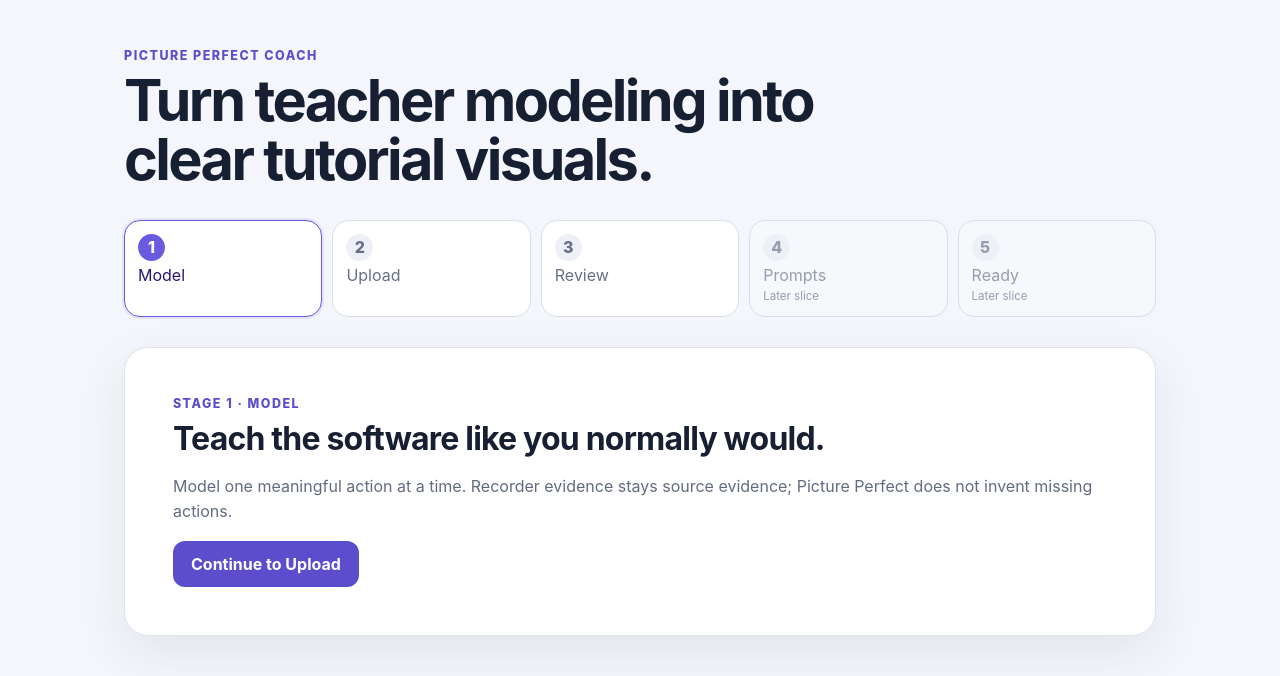
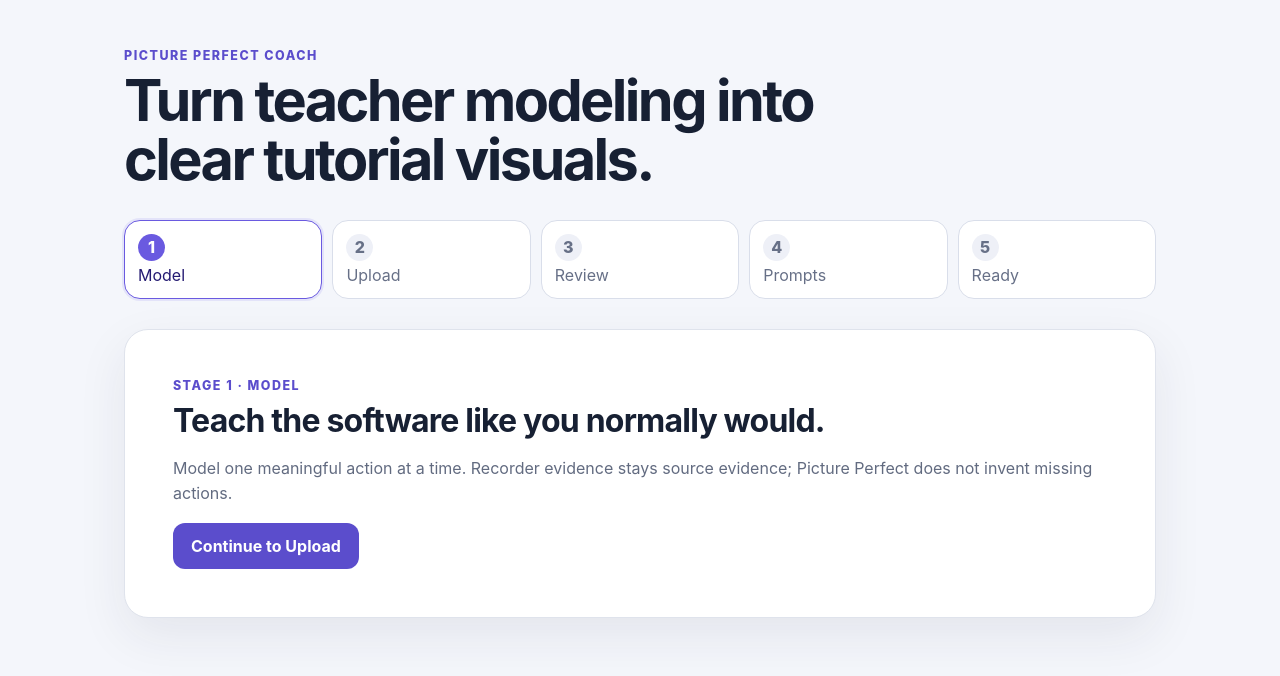
Before and after one commit to Blummer92/agent-os, a React (Vite) app in the folder 08_Tooling/instructional-materials-coach/picture-perfect-coach/: page / in a window 1280 px wide. Shown: the top 676 px of the page. Built offline with nearby package versions, Linux system fonts and the light colour scheme.

Commit message:
#1267 wire Ready stage into Picture Perfect coach

```diff
--- a/08_Tooling/instructional-materials-coach/picture-perfect-coach/src/App.tsx
+++ b/08_Tooling/instructional-materials-coach/picture-perfect-coach/src/App.tsx
@@ -3,27 +3,28 @@
 import { evidenceStatusLabel, validateUploadText } from './evidence';
 import { deriveReviewedTutorial, needsAttention } from './review';
 import { PromptCards } from './PromptCards';
+import { ReadyPanel } from './ReadyPanel';
+import { runReadyPreflight, type ReadyContext, type ReadyPreflightResult } from './preflight';
 import { tutorial0PromptCards, tutorial0ReviewedTutorial } from './fixtures/tutorial0-prompts';
-import type {
-  ReviewChoice,
-  ReviewDecision,
-  ReviewedTutorialProjection,
-  SafeTechnicalDetails,
-  UploadEvidenceProjection,
-  UploadSummary,
-} from './types';
+import type { ReviewChoice, ReviewDecision, ReviewedTutorialProjection, SafeTechnicalDetails, UploadEvidenceProjection, UploadSummary } from './types';
 import { picturePerfectMachine } from './workflowMachine';
 
 const STAGES = ['Model', 'Upload', 'Review', 'Prompts', 'Ready'] as const;
+const TUTORIAL0_READY_CONTEXT: ReadyContext = {
+  fixtureId: 'tutorial0-privacy-safe-v1',
+  requiredTests: ['typecheck', 'lint', 'unit/component tests', 'build', 'guard', 'repository structural validation'],
+  nonGoals: ['no live GitHub mutation', 'no image-provider execution', 'no Adobe/browser execution', 'no Notion/Drive/classroom write'],
+  definitionOfDone: ['all deterministic preflight rows pass', 'handoff packet is generated locally', 'execution_authorized remains false'],
+  unresolvedArchitectureDecision: false,
+};
 type UploadEvidence = { summary: UploadSummary; technical: SafeTechnicalDetails; evidence: UploadEvidenceProjection };
 
 function StageIndicator({ state }: { state: string }) {
-  const activeStage = state === 'model_guidance' ? 0 : state.includes('upload') || state === 'awaiting_upload' ? 1 : 2;
+  const activeStage = state === 'model_guidance' ? 0 : state.includes('upload') || state === 'awaiting_upload' ? 1 : state.includes('review') ? 2 : state === 'tutorial_approved' ? 3 : 4;
   return <nav className="stage-nav" aria-label="Picture Perfect stages"><ol>{STAGES.map((label, index) => {
-    const implemented = index < 3;
     const current = index === activeStage;
-    return <li key={label} className={current ? 'stage current' : 'stage'} aria-current={current ? 'step' : undefined} aria-disabled={!implemented ? 'true' : undefined}>
-      <span className="stage-number">{index + 1}</span><span>{label}</span>{!implemented && <span className="stage-note">Later slice</span>}
+    return <li key={label} className={current ? 'stage current' : 'stage'} aria-current={current ? 'step' : undefined}>
+      <span className="stage-number">{index + 1}</span><span>{label}</span>
     </li>;
   })}</ol></nav>;
 }
@@ -35,32 +36,21 @@
   </dl></details>;
 }
 
-function ReviewWorkspace({ evidence, decisions, decide, approve }: {
-  evidence: UploadEvidenceProjection; decisions: ReviewDecision[]; decide: (id: string, choice: ReviewChoice) => void; approve: () => void;
-}) {
+function ReviewWorkspace({ evidence, decisions, decide, approve }: { evidence: UploadEvidenceProjection; decisions: ReviewDecision[]; decide: (id: string, choice: ReviewChoice) => void; approve: () => void; }) {
   const decisionMap = new Map(decisions.map((decision) => [decision.step_id, decision.choice]));
   const attention = evidence.modeling_steps.filter(needsAttention).length;
   const clear = evidence.modeling_steps.length - attention;
   const result = deriveReviewedTutorial(evidence, decisions);
-  return <div className="panel">
-    <p className="step-kicker">Stage 3 · Review</p><h2>Review the instructional steps.</h2>
+  return <div className="panel"><p className="step-kicker">Stage 3 · Review</p><h2>Review the instructional steps.</h2>
     <p><strong>{clear} steps look clear</strong> · <strong>{attention} things need your attention</strong></p>
     <p className="boundary-note">Technical evidence can explain a suggestion, but only your explicit review decision approves instructional meaning.</p>
     <div aria-label="Review steps">{evidence.modeling_steps.map((step, index) => <article className="review-card" key={step.step_id}>
-      <p className="step-kicker">Step {step.sequence}{needsAttention(step) ? ' · Needs attention' : ''}</p>
-      <h3>{step.title ?? `Modeled step ${step.sequence}`}</h3>
-      <p><strong>What you did:</strong> {step.student_action ?? 'No student action supplied.'}</p>
-      <p><strong>Students need to notice:</strong> {step.notice ?? 'No noticing statement supplied.'}</p>
-      <p><strong>Review status:</strong> {decisionMap.get(step.step_id) ?? 'Undecided'}</p>
-      <div className="review-actions">
-        <button className="primary" onClick={() => decide(step.step_id, 'keep')}>Keep &amp; Continue</button>
-        <button className="secondary" disabled={index === 0} onClick={() => decide(step.step_id, 'combine-with-previous')}>Combine with Previous</button>
-        <button className="secondary" onClick={() => decide(step.step_id, 'not-instructional')}>Not Instructional</button>
-      </div>
+      <p className="step-kicker">Step {step.sequence}{needsAttention(step) ? ' · Needs attention' : ''}</p><h3>{step.title ?? `Modeled step ${step.sequence}`}</h3>
+      <p><strong>What you did:</strong> {step.student_action ?? 'No student action supplied.'}</p><p><strong>Students need to notice:</strong> {step.notice ?? 'No noticing statement supplied.'}</p><p><strong>Review status:</strong> {decisionMap.get(step.step_id) ?? 'Undecided'}</p>
+      <div className="review-actions"><button className="primary" onClick={() => decide(step.step_id, 'keep')}>Keep &amp; Continue</button><button className="secondary" disabled={index === 0} onClick={() => decide(step.step_id, 'combine-with-previous')}>Combine with Previous</button><button className="secondary" onClick={() => decide(step.step_id, 'not-instructional')}>Not Instructional</button></div>
       <details><summary>View source details</summary><p className="mono">{step.step_id}</p><p>Semantic actions: {step.semantic_action_ids.join(', ')}</p><p>Source steps: {step.source.source_indexes.join(', ')}</p><p>RJ3: {evidenceStatusLabel(step.source.rj3_state)} · RJ4: {evidenceStatusLabel(step.source.rj4_state)}</p></details>
     </article>)}</div>
-    {!result.ok && <p role="status">Approval blocked: {result.reason}</p>}
-    <button className="primary" disabled={!result.ok} onClick={approve}>Approve Tutorial</button>
+    {!result.ok && <p role="status">Approval blocked: {result.reason}</p>}<button className="primary" disabled={!result.ok} onClick={approve}>Approve Tutorial</button>
   </div>;
 }
 
@@ -71,17 +61,21 @@
   const [decisions, setDecisions] = useState<ReviewDecision[]>([]);
   const [approvedCount, setApprovedCount] = useState(0);
   const [reviewedTutorial, setReviewedTutorial] = useState<ReviewedTutorialProjection | null>(null);
+  const [preflight, setPreflight] = useState<ReadyPreflightResult | null>(null);
   const [errorMessage, setErrorMessage] = useState<string | null>(null);
   const processFile = async (file: File | undefined) => {
-    if (!file) return; send({ type: 'UPLOAD_SELECTED' }); setErrorMessage(null); setUploadEvidence(null); setDecisions([]);
+    if (!file) return; send({ type: 'UPLOAD_SELECTED' }); setErrorMessage(null); setUploadEvidence(null); setDecisions([]); setPreflight(null);
     const result = validateUploadText(await file.text());
     if (result.ok) { setUploadEvidence({ summary: result.summary, technical: result.technical, evidence: result.evidence }); send({ type: 'UPLOAD_VALID' }); }
     else { setErrorMessage(result.message); send({ type: 'UPLOAD_REJECTED' }); }
   };
   const decide = (stepId: string, choice: ReviewChoice) => setDecisions((current) => [...current.filter((item) => item.step_id !== stepId), { step_id: stepId, choice }]);
-  const approve = () => {
-    if (!uploadEvidence) return; const result = deriveReviewedTutorial(uploadEvidence.evidence, decisions); if (!result.ok) return;
-    setApprovedCount(result.tutorial.retained_steps.length); setReviewedTutorial(result.tutorial); send({ type: 'APPROVE_TUTORIAL' });
+  const approve = () => { if (!uploadEvidence) return; const result = deriveReviewedTutorial(uploadEvidence.evidence, decisions); if (!result.ok) return; setApprovedCount(result.tutorial.retained_steps.length); setReviewedTutorial(result.tutorial); send({ type: 'APPROVE_TUTORIAL' }); };
+  const openReady = () => {
+    if (!reviewedTutorial || reviewedTutorial.recording_id !== tutorial0ReviewedTutorial.recording_id || reviewedTutorial.recording_sha256 !== tutorial0ReviewedTutorial.recording_sha256) return;
+    send({ type: 'OPEN_READY' });
+    const result = runReadyPreflight(reviewedTutorial, tutorial0PromptCards, TUTORIAL0_READY_CONTEXT);
+    setPreflight(result); send({ type: result.ready ? 'PREFLIGHT_PASS' : 'PREFLIGHT_FAIL' });
   };
   const stateValue = String(state.value);
   return <main className="app-shell"><header className="hero"><p className="eyebrow">Picture Perfect Coach</p><h1>Turn teacher modeling into clear tutorial visuals.</h1></header>
@@ -93,17 +87,8 @@
       {state.matches('upload_valid') && uploadEvidence && <div className="panel"><p className="step-kicker">Stage 2 · Upload</p><h2>Recording loaded</h2><div className="summary-grid" aria-label="Recording summary"><article><strong>{uploadEvidence.summary.actionsFound}</strong><span>actions found</span></article><article><strong>{uploadEvidence.summary.instructionalCandidates}</strong><span>instructional candidates</span></article><article><strong>{uploadEvidence.summary.likelyNoiseRecovery}</strong><span>likely noise/recovery</span></article><article><strong>{uploadEvidence.summary.needsReview}</strong><span>needs your review</span></article></div><TechnicalDetails technical={uploadEvidence.technical}/><button className="primary" onClick={() => send({ type: 'CONTINUE_TO_REVIEW' })}>Continue to Review</button></div>}
       {state.matches('ready_for_review') && uploadEvidence && <div className="panel"><p className="step-kicker">Stage 3 · Review</p><h2>Ready to review the tutorial.</h2><button className="primary" onClick={() => send({ type: 'START_REVIEW' })}>Start Review</button></div>}
       {(state.matches('reviewing_steps') || state.matches('review_attention_required')) && uploadEvidence && <ReviewWorkspace evidence={uploadEvidence.evidence} decisions={decisions} decide={decide} approve={approve}/>}
-      {state.matches('tutorial_approved') && reviewedTutorial && (
-        reviewedTutorial.recording_id === tutorial0ReviewedTutorial.recording_id &&
-        reviewedTutorial.recording_sha256 === tutorial0ReviewedTutorial.recording_sha256 ? (
-          <PromptCards cards={tutorial0PromptCards} />
-        ) : (
-          <div className="panel">
-            <p className="step-kicker">Stage 4 boundary · Prompts</p>
-            <h2>Tutorial review approved.</h2>
-            <p>{approvedCount} reviewed instructional steps are ready for the Prompts slice. This offline slice has approved prompt-authoring content only for the Tutorial 0 recording, so no prompts were generated here.</p>
-          </div>
-        )
-      )}
+      {state.matches('tutorial_approved') && reviewedTutorial && (reviewedTutorial.recording_id === tutorial0ReviewedTutorial.recording_id && reviewedTutorial.recording_sha256 === tutorial0ReviewedTutorial.recording_sha256 ? <section><PromptCards cards={tutorial0PromptCards}/><div className="panel"><button className="primary" type="button" onClick={openReady}>Open Ready</button></div></section> : <div className="panel"><p className="step-kicker">Stage 4 boundary · Prompts</p><h2>Tutorial review approved.</h2><p>{approvedCount} reviewed instructional steps are ready for the Prompts slice. This offline slice has approved prompt-authoring content only for the Tutorial 0 recording, so no prompts were generated here.</p></div>)}
+      {state.matches('running_preflight') && <div className="panel" role="status"><h2>Running deterministic preflight…</h2></div>}
+      {(state.matches('ready_for_handoff') || state.matches('preflight_failed')) && reviewedTutorial && preflight && <ReadyPanel tutorial={reviewedTutorial} cards={tutorial0PromptCards} context={TUTORIAL0_READY_CONTEXT} preflight={preflight}/>}
     </section></main>;
 }
```
